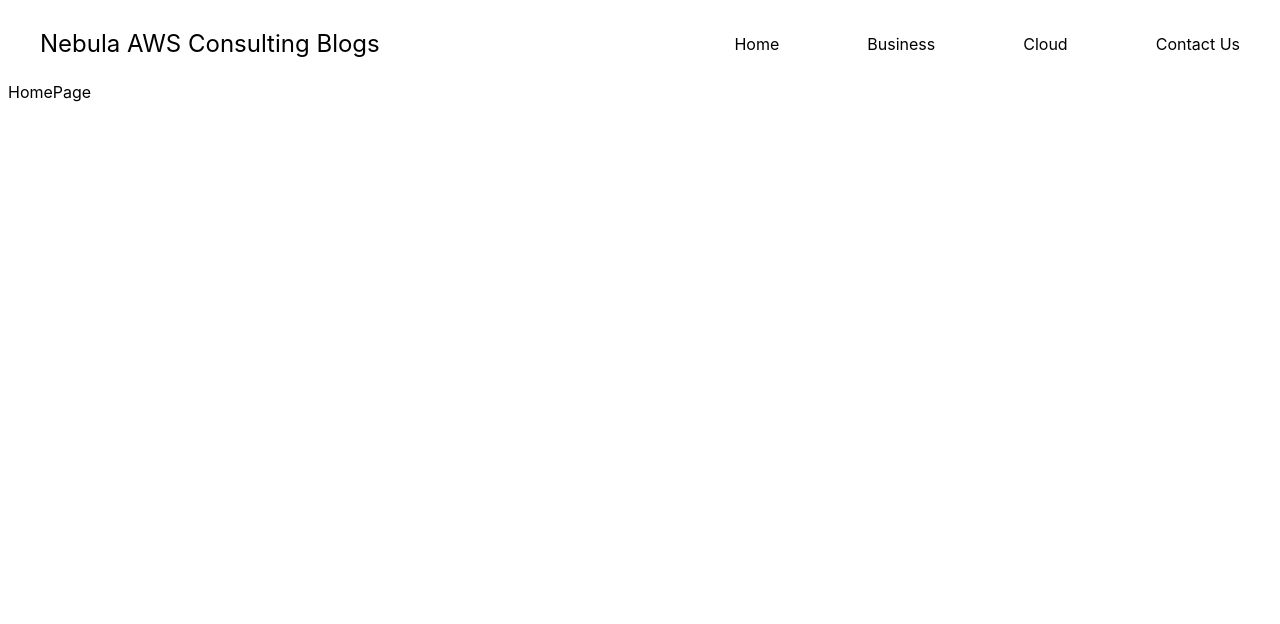
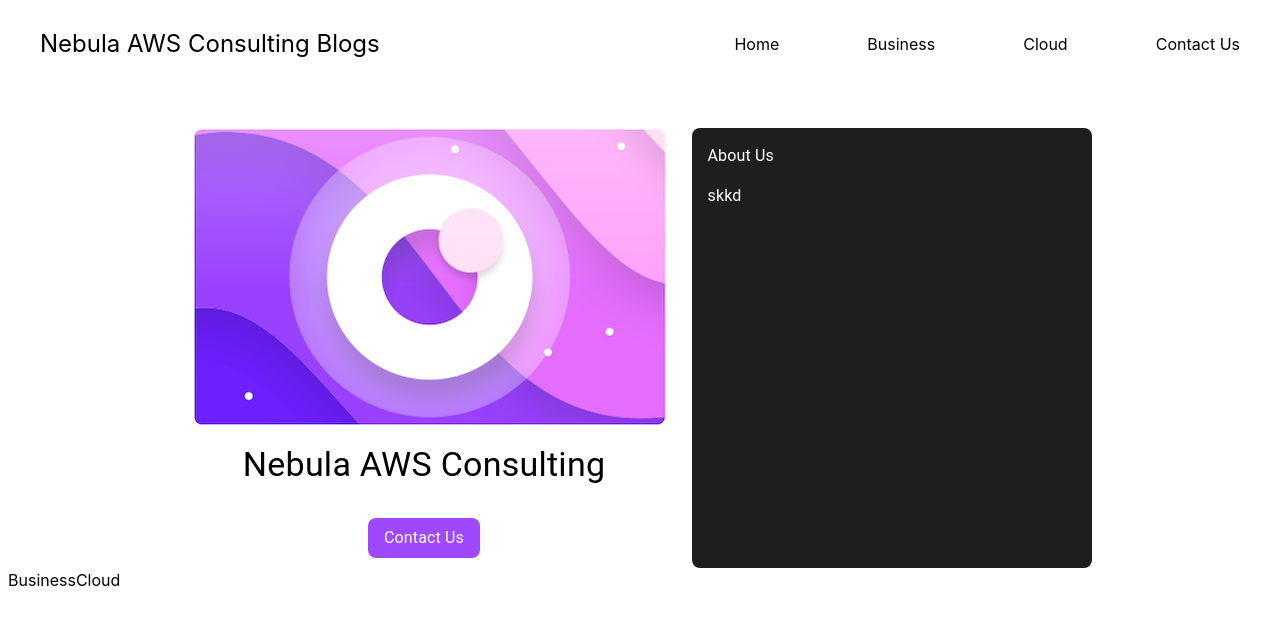
Before and after one commit to EmmanuelUrias/Nebula_AWS_Consulting_Blog, a React (Vite) app: page / in a window 1280 px wide. Shown: the top 624 px of the page. Built offline with nearby package versions, Linux system fonts and the light colour scheme.

Commit message:
first half of hero rough design done

```diff
--- a/src/App.tsx
+++ b/src/App.tsx
@@ -4,6 +4,12 @@ import HomePage from './Pages/HomePage'
 import Mobile_HomePage from './Mobile_Pages/Mobile_HomePage'
 import Navbar from './Components/Navbar'
 import Mobile_Navbar from './Mobile_Components/Mobile_Navbar'
+import BusinessPage from './Pages/BusinessPage'
+import Mobile_BusinessPage from './Mobile_Pages/Mobile_BusinessPage'
+import CloudPage from './Pages/CloudPage'
+import Mobile_CloudPage from './Mobile_Pages/Mobile_CloudPage'
+import ContactUs from './Pages/ContactUs'
+import Mobile_ContactPage from './Mobile_Pages/Mobile_ContactPage'
 import { useState } from 'react'
 
 function App() {
@@ -15,6 +21,9 @@ function App() {
     {isBigScreen ? <Navbar /> : <Mobile_Navbar isOpened={isOpened} setIsOpened={setIsOpened}/>}
       <Routes>
         <Route path='/' element={isBigScreen ? <HomePage/> : <Mobile_HomePage />}/>
+        <Route path='/business' element={isBigScreen ? <BusinessPage/> : <Mobile_BusinessPage />}/>
+        <Route path='/cloud' element={isBigScreen ? <CloudPage/> : <Mobile_CloudPage />}/>
+        <Route path='/contactus' element={isBigScreen ? <ContactUs/> : <Mobile_ContactPage />}/>
       </Routes>
     </Router>
     </>
--- a/src/Components/Hero.tsx
+++ b/src/Components/Hero.tsx
@@ -0,0 +1,54 @@
+import React from 'react'
+import { Box, Typography } from '@mui/material'
+
+function Hero() {
+  return (
+    <Box sx={{
+        display: 'flex',
+        flexDirection: 'column',
+        width: '100%',
+        marginTop: '3rem',
+    }}>
+      <Box sx={{
+          display: 'flex',
+          flexDirection: 'row',
+          justifyContent: 'center'
+      }}>
+        <Box>
+          <Box sx={{
+              backgroundImage: "url('src/assets/Nebula_Img.png')",
+              height: '300px',
+              width: '479px',
+              marginRight: '1.5rem',
+              display: 'flex',
+              flexDirection: 'column'
+          }}>
+          </Box>
+            <Box sx={{display: 'flex', flexDirection: 'column', alignItems: 'center', marginRight: '2rem'}}>
+                <Typography variant='h4' sx={{marginTop: '1rem'}}>Nebula AWS Consulting</Typography>
+                <Box sx={{backgroundColor: '#9E48FF', width: '7rem', height: '2.5rem', borderRadius: '8px', color: 'white', marginTop: '2rem', display: 'flex',alignItems: 'center', justifyContent: 'center'}}><Typography padding='0.25rem'>Contact Us</Typography></Box>
+            </Box>
+        </Box>
+        <Box sx={{
+            backgroundColor: '#1E1E1E',
+            borderRadius: '8px',
+            width: '400px',
+            color: 'white',
+            height: '440px'
+        }}>
+            <Typography sx={{padding: '1rem'}}>About Us</Typography>
+            <Typography sx={{marginLeft: '1rem'}}>skkd</Typography>
+        </Box>
+      </Box>
+      <Box sx={{
+          display: 'flex',
+          flexDirection: 'row'
+      }}>
+        <Box>Business</Box>
+        <Box>Cloud</Box>
+      </Box>
+    </Box>
+  )
+}
+
+export default Hero
--- a/src/Components/Navbar.tsx
+++ b/src/Components/Navbar.tsx
@@ -3,6 +3,7 @@ import { Box, Typography } from '@mui/material'
 import { useNavigate } from 'react-router-dom'
 
 function Navbar() {
+  const navigate = useNavigate()
   return (
     <>
       <Box sx={{
@@ -27,14 +28,14 @@ function Navbar() {
           marginRight: '2rem'
         }
       }}>
-        <Box id='nav_title'>
+        <Box id='nav_title' onClick={() => navigate('/')}>
           Nebula AWS Consulting Blogs
         </Box>
         <Box id='nav_items'>
-          <Box>Home</Box>
-          <Box>Business</Box>
-          <Box>Cloud</Box>
-          <Box>Contact Us</Box>
+          <Box onClick={() => navigate('/')}>Home</Box>
+          <Box onClick={() => navigate('/business')}>Business</Box>
+          <Box onClick={() => navigate('/cloud')}>Cloud</Box>
+          <Box onClick={() => navigate('/contactus')}>Contact Us</Box>
         </Box>
       </Box>
     </>
--- /dev/null
+++ b/src/Mobile_Pages/Mobile_BusinessPage.tsx
@@ -0,0 +1,9 @@
+import React from 'react'
+
+function Mobile_BusinessPage() {
+  return (
+    <div>Mobile_BusinessPage</div>
+  )
+}
+
+export default Mobile_BusinessPage
--- /dev/null
+++ b/src/Mobile_Pages/Mobile_CloudPage.tsx
@@ -0,0 +1,9 @@
+import React from 'react'
+
+function Mobile_CloudPage() {
+  return (
+    <div>Mobile_CloudPage</div>
+  )
+}
+
+export default Mobile_CloudPage
--- /dev/null
+++ b/src/Mobile_Pages/Mobile_ContactPage.tsx
@@ -0,0 +1,9 @@
+import React from 'react'
+
+function Mobile_ContactPage() {
+  return (
+    <div>Mobile_ContactPage</div>
+  )
+}
+
+export default Mobile_ContactPage
--- /dev/null
+++ b/src/Pages/BusinessPage.tsx
@@ -0,0 +1,9 @@
+import React from 'react'
+
+function BusinessPage() {
+  return (
+    <div>BusinessPage</div>
+  )
+}
+
+export default BusinessPage
--- /dev/null
+++ b/src/Pages/CloudPage.tsx
@@ -0,0 +1,9 @@
+import React from 'react'
+
+function CloudPage() {
+  return (
+    <div>CloudPage</div>
+  )
+}
+
+export default CloudPage
--- /dev/null
+++ b/src/Pages/ContactUs.tsx
@@ -0,0 +1,9 @@
+import React from 'react'
+
+function ContactUs() {
+  return (
+    <div>ContactUs</div>
+  )
+}
+
+export default ContactUs
--- a/src/Pages/HomePage.tsx
+++ b/src/Pages/HomePage.tsx
@@ -1,8 +1,10 @@
 import React from 'react'
-
+import Hero from '../Components/Hero'
 function HomePage() {
   return (
-    <div>HomePage</div>
+    <>
+      <Hero />
+    </>
   )
 }
 
```
Also changed, not shown: src/assets/Nebula_Img.png (added).
